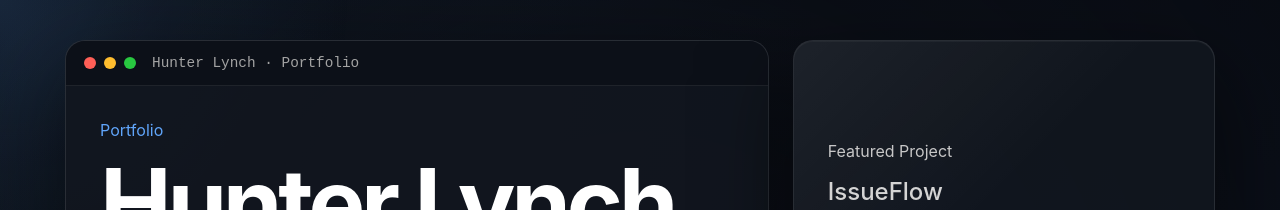
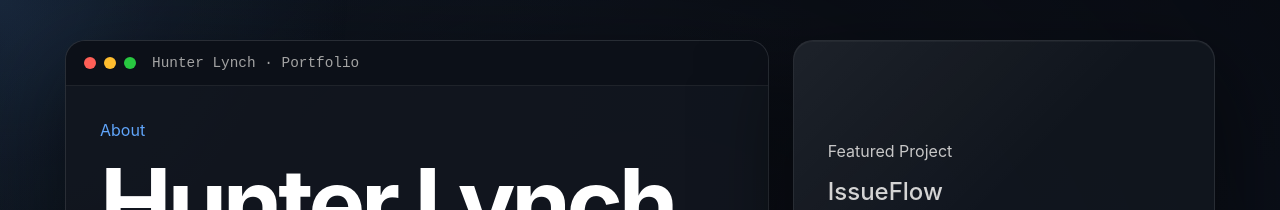
Before and after one commit to HunterLynch0/portfolio-site, a React (Vite) app: page / in a window 1280 px wide. Shown: the top 210 px of the page. Built offline with nearby package versions, Linux system fonts and the light colour scheme.

Commit message:
Changed header to about

```diff
--- a/src/App.jsx
+++ b/src/App.jsx
@@ -100,7 +100,7 @@ function App() {
             </div>
 
             <div className="terminal-body">
-              <p className="label">Portfolio</p>
+              <p className="label">About</p>
 
               <h1>Hunter Lynch</h1>
               <h2>Software Engineering Student</h2>
```
